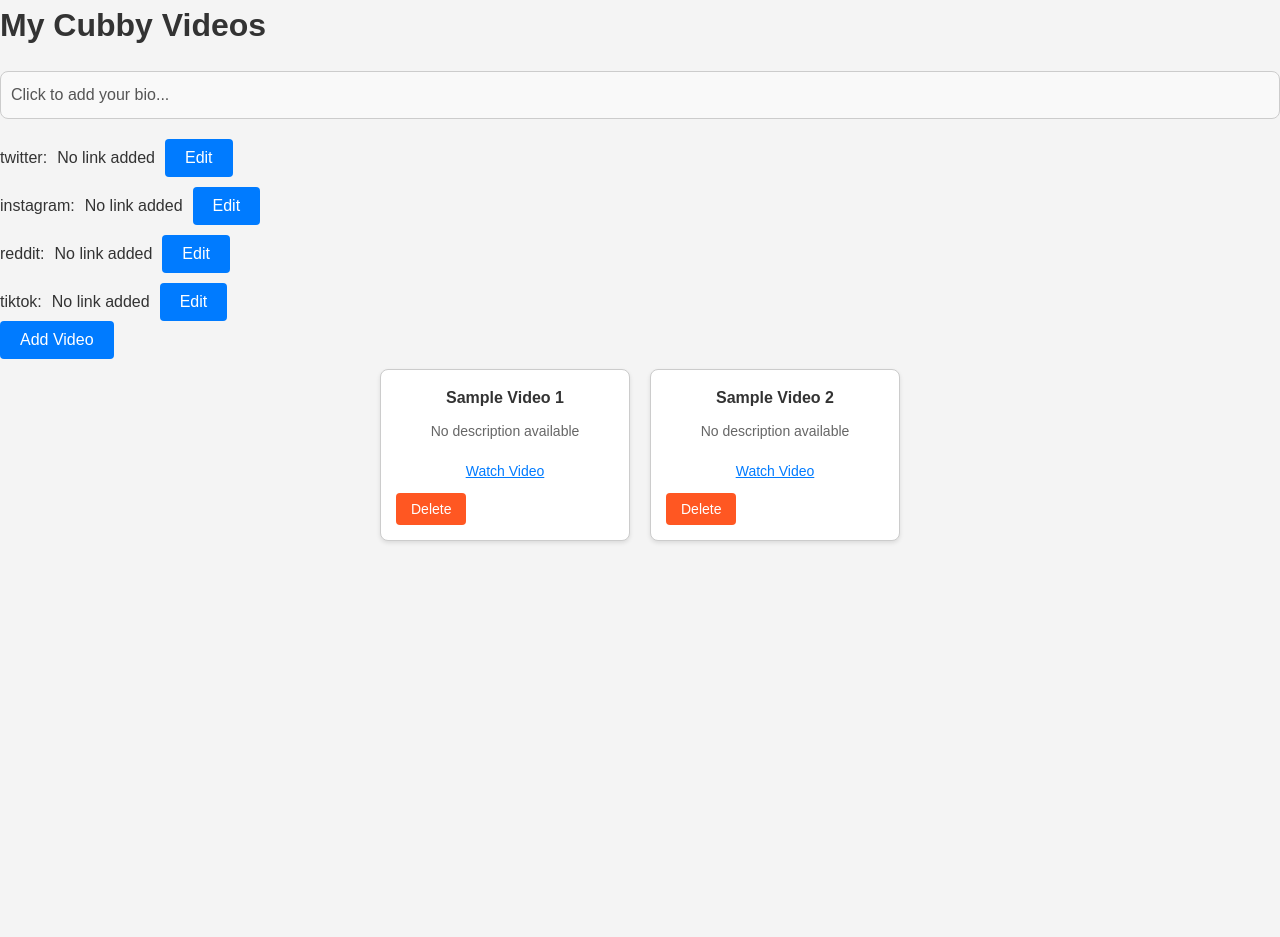
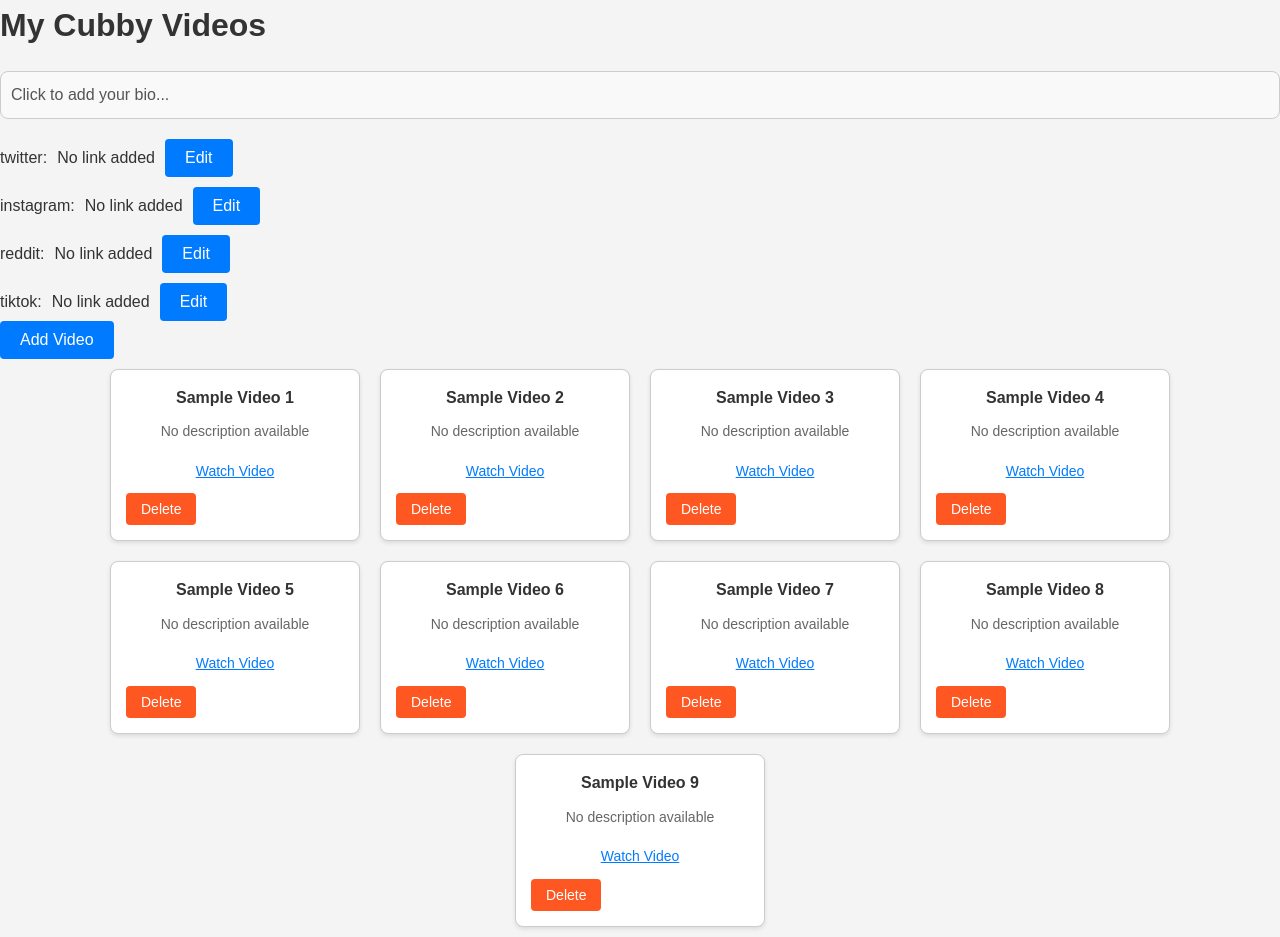
Before and after one commit to cubbyland/cubby-app, a React (Vite) app: page / in a window 1280 px wide. Before the commit the page ends 800 px from the top, so only its background shows below. Built offline with nearby package versions, Linux system fonts and the light colour scheme.

Commit message:
adding drag and drop functionality for the videos

```diff
--- a/package.json
+++ b/package.json
@@ -9,6 +9,7 @@
     },
     "dependencies": {
         "react": "^18.3.1",
+        "react-beautiful-dnd": "^13.1.1",
         "react-dom": "^18.3.1"
     },
     "devDependencies": {
--- a/src/components/videos/VideoList.jsx
+++ b/src/components/videos/VideoList.jsx
@@ -1,30 +1,57 @@
 import React from "react";
+import { DragDropContext, Droppable, Draggable } from "react-beautiful-dnd";
 import VideoCard from "./VideoCard";
 import "../../styles/videos.css"; // Updated to import the correct CSS file
 
-const VideoList = ({ videos, onDelete }) => {
+const VideoList = ({ videos, onDelete, onReorder }) => {
+  // Handler for drag-and-drop reordering
+  const handleDragEnd = (result) => {
+    if (!result.destination) return; // If dropped outside, do nothing
 
-  // Handler to delete a video
-  const handleDelete = (videoId) => {
-    if (typeof onDelete === "function") {
-      onDelete(videoId);
+    const reorderedVideos = Array.from(videos);
+    const [removed] = reorderedVideos.splice(result.source.index, 1);
+    reorderedVideos.splice(result.destination.index, 0, removed);
+
+    if (typeof onReorder === "function") {
+      onReorder(reorderedVideos);
     } else {
-      console.error("onDelete is not a function!");
+      console.error("onReorder is not a function!");
     }
   };
 
   return (
-    <div className="video-list-container">
-      {videos.map((video) => (
+    <DragDropContext onDragEnd={handleDragEnd}>
+      <Droppable droppableId="video-list">
+        {(provided) => (
+          <div
+            className="video-list-container"
+            {...provided.droppableProps}
+            ref={provided.innerRef}
+          >
+            {videos.map((video, index) => (
+              <Draggable key={video.id} draggableId={String(video.id)} index={index}>
+                {(provided) => (
+                  <div
+                    ref={provided.innerRef}
+                    {...provided.draggableProps}
+                    {...provided.dragHandleProps}
+                  >
                     <VideoCard
-          key={video.id} // `id` is used as the unique key
+                      key={video.id}
                       title={video.title}
                       url={video.url}
-          description={video.description || "No description available"} // Default description
-          onDelete={() => handleDelete(video.id)} // Delete handler
+                      description={video.description || "No description available"}
+                      onDelete={() => onDelete(video.id)}
                     />
+                  </div>
+                )}
+              </Draggable>
             ))}
+            {provided.placeholder}
           </div>
+        )}
+      </Droppable>
+    </DragDropContext>
   );
 };
 
--- a/src/containers/AppContainer.jsx
+++ b/src/containers/AppContainer.jsx
@@ -10,6 +10,13 @@ const AppContainer = () => {
   const [videos, setVideos] = useState([
     { id: 1, title: "Sample Video 1", url: "https://example.com/video1" },
     { id: 2, title: "Sample Video 2", url: "https://example.com/video2" },
+    { id: 3, title: "Sample Video 3", url: "https://example.com/video3" },
+    { id: 4, title: "Sample Video 4", url: "https://example.com/video4" },
+    { id: 5, title: "Sample Video 5", url: "https://example.com/video5" },
+    { id: 6, title: "Sample Video 6", url: "https://example.com/video6" },
+    { id: 7, title: "Sample Video 7", url: "https://example.com/video7" },
+    { id: 8, title: "Sample Video 8", url: "https://example.com/video8" },
+    { id: 9, title: "Sample Video 9", url: "https://example.com/video9" },
   ]);
   const [bio, setBio] = useState("");
   const [socialLinks, setSocialLinks] = useState({
@@ -37,6 +44,11 @@ const AppContainer = () => {
   // Delete a video
   const handleDeleteVideo = (id) => {
     setVideos((prevVideos) => prevVideos.filter((video) => video.id !== id));
+  };
+
+  // Reorder videos after drag and drop
+  const reorderVideos = (newOrder) => {
+    setVideos(newOrder);
   };
 
   // Update social link for a platform
@@ -78,7 +90,11 @@ const AppContainer = () => {
       </button>
 
       {/* Video List */}
-      <VideoList videos={videos} onDelete={handleDeleteVideo} />
+      <VideoList
+        videos={videos}
+        onDelete={handleDeleteVideo}
+        onReorder={reorderVideos}
+      />
 
       {/* Modals */}
       {isVideoModalOpen && (
--- a/src/styles/videos.css
+++ b/src/styles/videos.css
@@ -6,7 +6,7 @@
   flex-wrap: wrap;
   justify-content: center;
   gap: 20px;
-  padding: 10px; /* Add padding for better spacing */
+  padding: 10px;
 }
 
 /* ============================
@@ -20,19 +20,25 @@
   padding: 15px;
   box-shadow: 0px 2px 4px rgba(0, 0, 0, 0.1);
   text-align: center;
-  transition: box-shadow 0.2s ease, transform 0.2s ease; /* Hover effect transition */
+  transition: box-shadow 0.2s ease, transform 0.2s ease;
+  cursor: grab; /* Add grab cursor to indicate draggable */
 }
 
 .video-card:hover {
-  box-shadow: 0px 4px 8px rgba(0, 0, 0, 0.2); /* Enhance hover UX */
-  transform: translateY(-3px); /* Subtle lift effect */
+  box-shadow: 0px 4px 8px rgba(0, 0, 0, 0.2);
+  transform: translateY(-3px);
+}
+
+.video-card:active {
+  cursor: grabbing; /* Change cursor to grabbing when active */
+  box-shadow: 0px 6px 10px rgba(0, 0, 0, 0.3);
 }
 
 .video-title {
   font-size: 16px;
   color: #333;
   margin-bottom: 10px;
-  font-weight: bold; /* Add emphasis to titles */
+  font-weight: bold;
 }
 
 .video-description {
@@ -48,7 +54,7 @@
 }
 
 .video-link:hover {
-  color: #0056b3; /* Enhance hover state */
+  color: #0056b3;
 }
 
 /* ============================
@@ -57,35 +63,48 @@
 .video-buttons {
   display: flex;
   justify-content: space-between;
-  margin-top: 10px; /* Add spacing for alignment */
+  margin-top: 10px;
 }
 
-.delete-button,
-.pin-button {
+.delete-button {
   padding: 8px 15px;
   border-radius: 4px;
   color: white;
   border: none;
   cursor: pointer;
   font-size: 14px;
-  transition: background-color 0.2s ease; /* Smooth hover transition */
-}
-
-.delete-button {
   background-color: #ff5722;
+  transition: background-color 0.2s ease;
 }
 
 .delete-button:hover {
   background-color: #e64a19;
 }
 
-.pin-button {
-  background-color: #ffc107;
-  color: black;
+/* ============================
+   Drag-and-Drop Placeholder
+============================ */
+.drag-placeholder {
+  background-color: #f0f8ff;
+  border: 2px dashed #007bff;
+  border-radius: 8px;
+  width: 250px;
+  height: 150px;
+  display: flex;
+  align-items: center;
+  justify-content: center;
+  font-size: 14px;
+  color: #007bff;
+  text-align: center;
 }
 
-.pin-button:hover {
-  background-color: #ffa000;
+/* ============================
+   Dragging State
+============================ */
+.dragging {
+  opacity: 0.5; /* Dim the dragged element for better feedback */
+  transform: scale(0.95); /* Slightly shrink the dragged item */
+  transition: transform 0.2s ease, opacity 0.2s ease;
 }
 
 /* ============================
@@ -99,7 +118,7 @@
   background-color: white;
   border: 1px solid #ccc;
   border-radius: 8px;
-  padding: 20px; /* Add more padding for better spacing */
+  padding: 20px;
   box-shadow: 0 4px 8px rgba(0, 0, 0, 0.2);
   z-index: 100;
   text-align: center;
@@ -113,8 +132,8 @@
   border: none;
   cursor: pointer;
   font-size: 14px;
-  margin: 0 5px; /* Add spacing between buttons */
-  transition: background-color 0.2s ease; /* Smooth hover transition */
+  margin: 0 5px;
+  transition: background-color 0.2s ease;
 }
 
 .confirm-button {
```
Also changed, not shown: 1 other file (tests, documents, lock files or other folders). Lines whose indentation alone changed are shown as unchanged.
